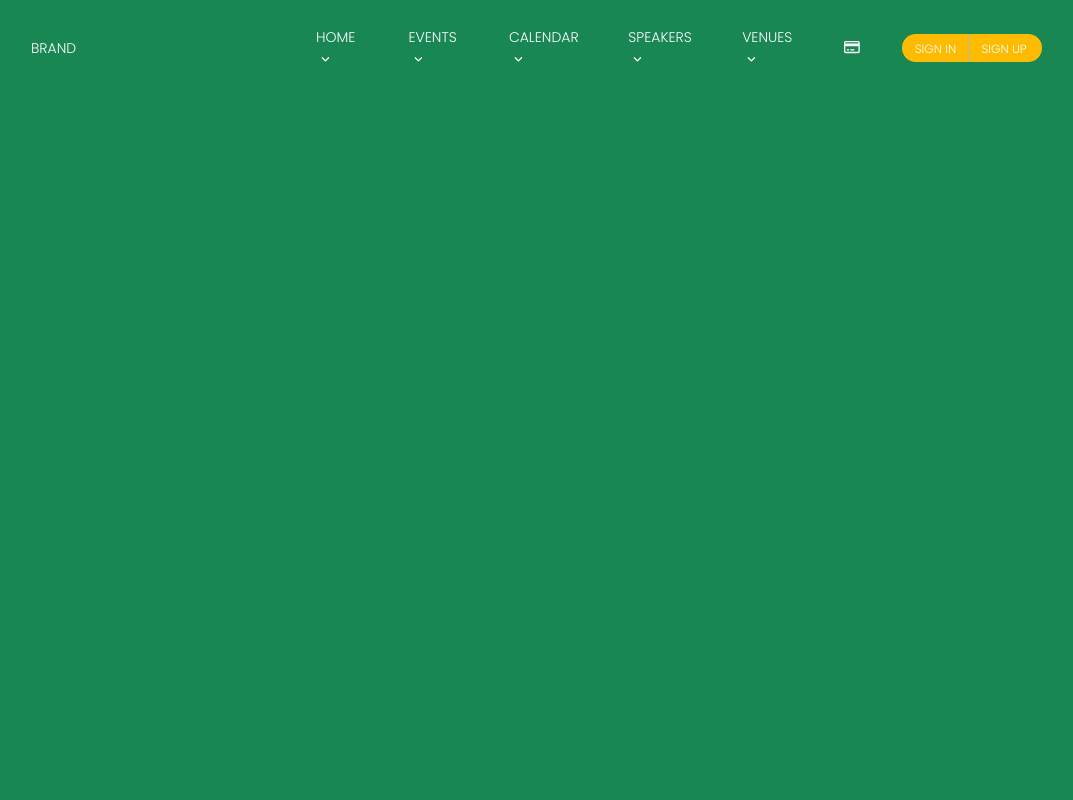
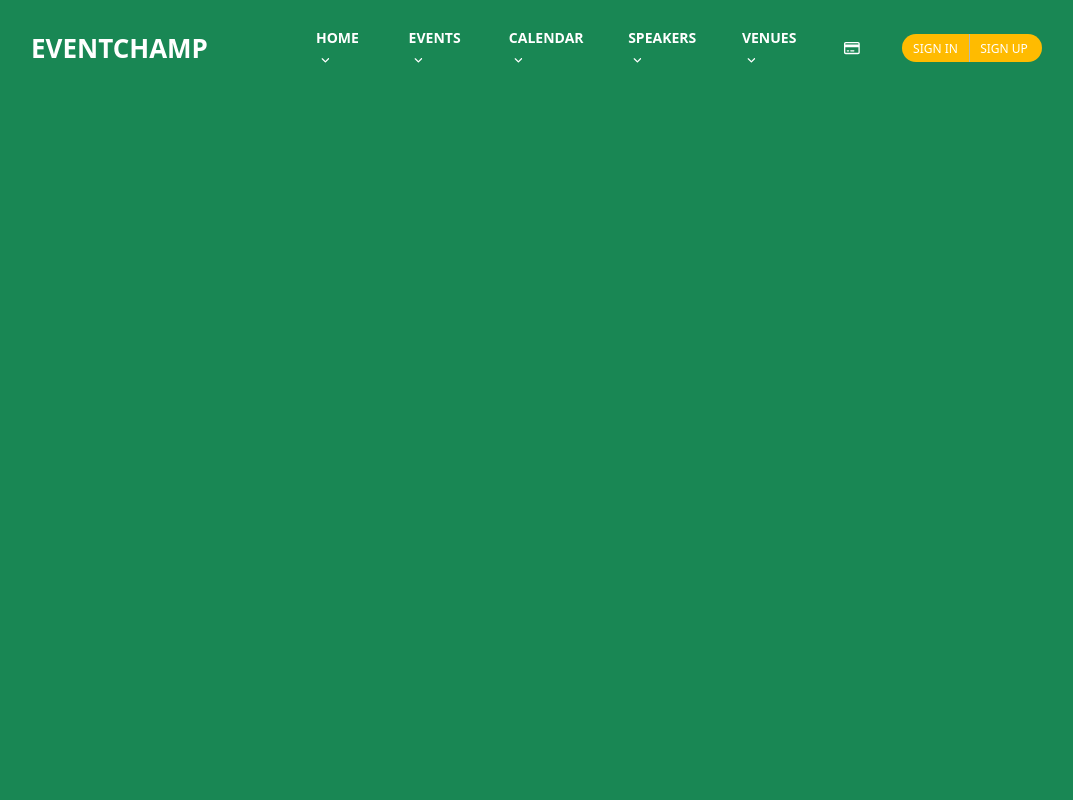
Before and after one commit to DaniloPootaren/event-management, an Angular app in the folder frontend/: page / in a window 1280 px wide. Shown: the top 800 px of the page, without its empty margins (93-1166 px from the left). Built offline with nearby package versions, Linux system fonts and the light colour scheme.

Commit message:
menu wip 70%

```diff
--- a/frontend/src/app/components/menu/menu.component.html
+++ b/frontend/src/app/components/menu/menu.component.html
@@ -3,7 +3,7 @@
   [ngClass]="alternative ? 'alternative' : ''"
 >
   <div class="row h-100 mx-0">
-    <div class="col-3 aligned">Brand</div>
+    <div class="col-3 aligned"><h4>EVENTCHAMP</h4></div>
     <div class="col-9 aligned justify-content-end">
       <div class="menu-item" [ngClass]="alternative ? 'indigo':''">
         Home
--- a/frontend/src/app/components/menu/menu.component.scss
+++ b/frontend/src/app/components/menu/menu.component.scss
@@ -9,9 +9,16 @@
   color: #fff;
   text-transform: uppercase;
   font-size: 14px;
+  font-weight: bold;
 
   @media only screen and (min-width: 992px) {
     padding: 0 8em;
+  }
+
+  h4 {
+    margin-top: 10px;
+    font-weight: 900;
+    font-size: 26px;
   }
 
   .aligned {
@@ -42,11 +49,10 @@
       position: absolute;
 
       .content {
+        margin-top: 1.5em;
         background-color: #fff;
-        margin-top: 1.5em;
         min-height: 10em;
         min-width: 16em;
-        padding: 2em;
         border-top: 3px solid $yellow;
         color: black;
 
@@ -54,13 +60,20 @@
           list-style: none;
 
           li {
-                margin: 5px 0;
+            display: flex;
+            justify-content: start;
+            padding-left: 2.5em;
+            align-items: center;
+            border-bottom: 0.5px solid $gray;
+            height: 4em;
+            font-weight: normal;
+            font-size: 12px;
+            text-transform: capitalize;
           }
         }
       }
     }
   }
-
 
   .indigo {
     position: relative;
@@ -85,11 +98,10 @@
       position: absolute;
 
       .content {
+        margin-top: 1.5em;
         background-color: #fff;
-        margin-top: 1.5em;
         min-height: 10em;
         min-width: 16em;
-        padding: 2em;
         border-top: 3px solid $yellow;
         color: black;
 
@@ -97,7 +109,12 @@
           list-style: none;
 
           li {
-                margin: 5px 0;
+            display: flex;
+            justify-content: start;
+            padding-left: 2.5em;
+            align-items: center;
+            border-bottom: 0.5px solid $gray;
+            height: 4em;
           }
         }
       }
--- a/frontend/src/index.html
+++ b/frontend/src/index.html
@@ -6,12 +6,6 @@
     <base href="/" />
     <meta name="viewport" content="width=device-width, initial-scale=1" />
     <link rel="icon" type="image/x-icon" href="favicon.ico" />
-    <link rel="preconnect" href="https://fonts.googleapis.com" />
-    <link rel="preconnect" href="https://fonts.gstatic.com" crossorigin />
-    <link
-      href="https://fonts.googleapis.com/css2?family=Lato:ital,wght@1,300&family=Noto+Sans+JP:wght@300&family=Poppins:wght@300&display=swap"
-      rel="stylesheet"
-    />
   </head>
   <body>
     <app-root></app-root>
--- a/frontend/src/styles.scss
+++ b/frontend/src/styles.scss
@@ -1,9 +1,7 @@
 * {
   padding: 0;
   margin: 0;
-  font-family: "Lato", sans-serif;
-  font-family: "Noto Sans JP", sans-serif;
-  font-family: "Poppins", sans-serif;
+
 }
 
 /* Importing Bootstrap SCSS file. */
```
Lines whose indentation alone changed are shown as unchanged.
